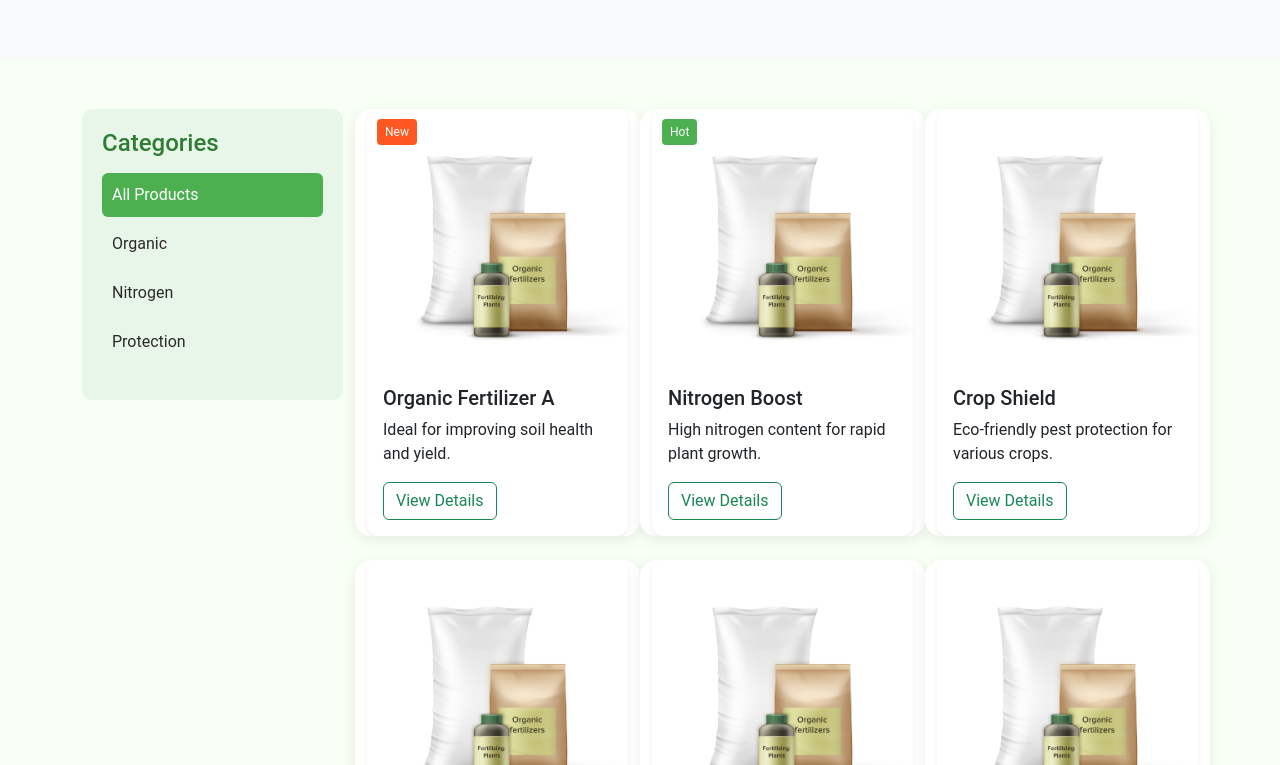
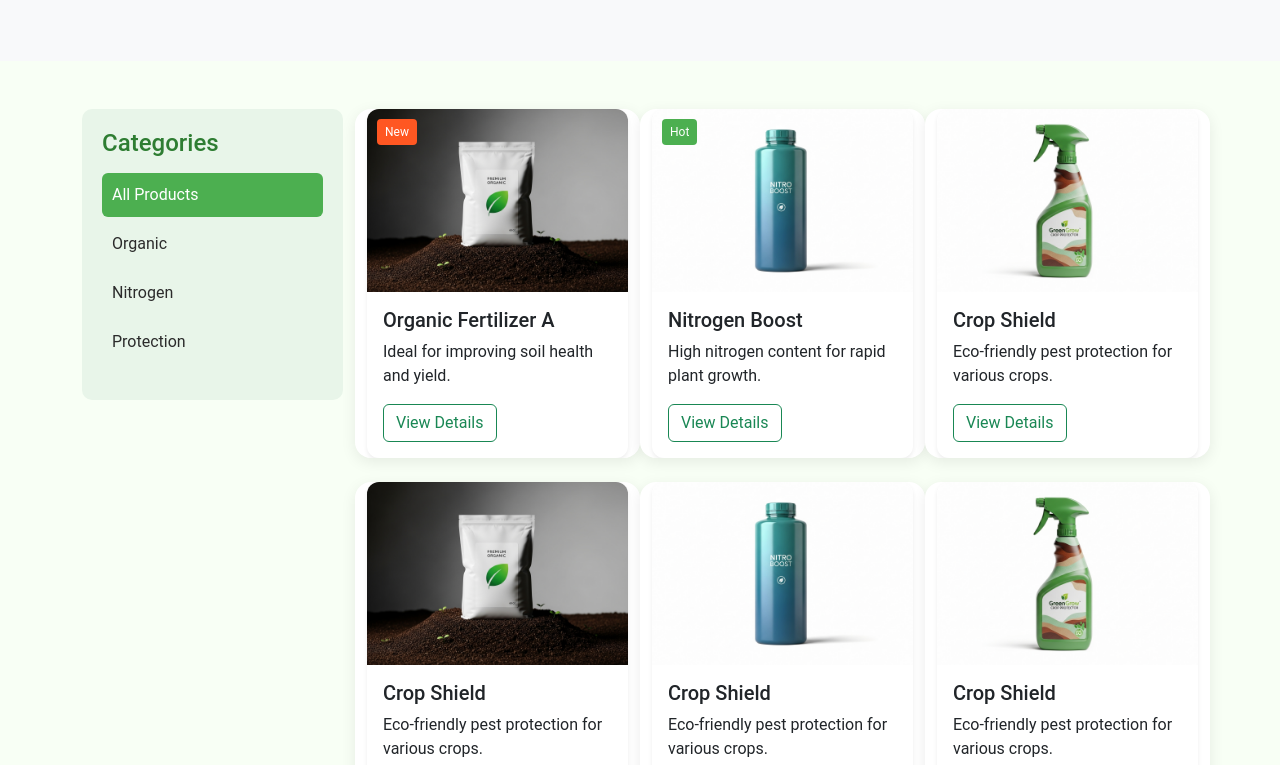
Before and after one commit to rbSandage/Greenlife, a plain HTML site: page products.html in a window 1280 px wide. Shown: the part 187-952 px from the top of the page. Drawn offline with nearby package versions, Linux system fonts and the light colour scheme.

Commit message:
product page images

```diff
--- a/products.html
+++ b/products.html
@@ -60,7 +60,7 @@
             <div class="col-md-4 product-card" data-category="organic">
               <div class="card shadow-sm">
                 <span class="badge-custom">New</span>
-                <img src="assets/images/product1.jpg" class="card-img-top" alt="Organic Fertilizer A">
+                <img src="assets/images/product1.png" class="card-img-top" alt="Organic Fertilizer A">
                 <div class="card-body">
                   <h5 class="card-title">Organic Fertilizer A</h5>
                   <p class="card-text">Ideal for improving soil health and yield.</p>
@@ -72,7 +72,7 @@
             <div class="col-md-4 product-card" data-category="nitrogen">
               <div class="card shadow-sm">
                 <span class="badge-custom" style="background-color:#4caf50;">Hot</span>
-                <img src="assets/images/product1.jpg" class="card-img-top" alt="Nitrogen Boost">
+                <img src="assets/images/product2.png" class="card-img-top" alt="Nitrogen Boost">
                 <div class="card-body">
                   <h5 class="card-title">Nitrogen Boost</h5>
                   <p class="card-text">High nitrogen content for rapid plant growth.</p>
@@ -83,7 +83,7 @@
 
             <div class="col-md-4 product-card" data-category="protection">
               <div class="card shadow-sm">
-                <img src="assets/images/product1.jpg" class="card-img-top" alt="Crop Shield">
+                <img src="assets/images/product3.png" class="card-img-top" alt="Crop Shield">
                 <div class="card-body">
                   <h5 class="card-title">Crop Shield</h5>
                   <p class="card-text">Eco-friendly pest protection for various crops.</p>
@@ -94,7 +94,7 @@
 
             <div class="col-md-4 product-card" data-category="protection">
               <div class="card shadow-sm">
-                <img src="assets/images/product1.jpg" class="card-img-top" alt="Crop Shield">
+                <img src="assets/images/product1.png" class="card-img-top" alt="Crop Shield">
                 <div class="card-body">
                   <h5 class="card-title">Crop Shield</h5>
                   <p class="card-text">Eco-friendly pest protection for various crops.</p>
@@ -106,7 +106,7 @@
 
             <div class="col-md-4 product-card" data-category="protection">
               <div class="card shadow-sm">
-                <img src="assets/images/product1.jpg" class="card-img-top" alt="Crop Shield">
+                <img src="assets/images/product2.png" class="card-img-top" alt="Crop Shield">
                 <div class="card-body">
                   <h5 class="card-title">Crop Shield</h5>
                   <p class="card-text">Eco-friendly pest protection for various crops.</p>
@@ -117,7 +117,7 @@
 
             <div class="col-md-4 product-card" data-category="protection">
               <div class="card shadow-sm">
-                <img src="assets/images/product1.jpg" class="card-img-top" alt="Crop Shield">
+                <img src="assets/images/product3.png" class="card-img-top" alt="Crop Shield">
                 <div class="card-body">
                   <h5 class="card-title">Crop Shield</h5>
                   <p class="card-text">Eco-friendly pest protection for various crops.</p>
```
Also changed, not shown: product-details.html (+1 -1 lines), assets/images/product1.png (added), assets/images/product2.png (added), assets/images/product3.png (added), assets/images/product4.jpg (renamed from assets/images/product1.jpg).
